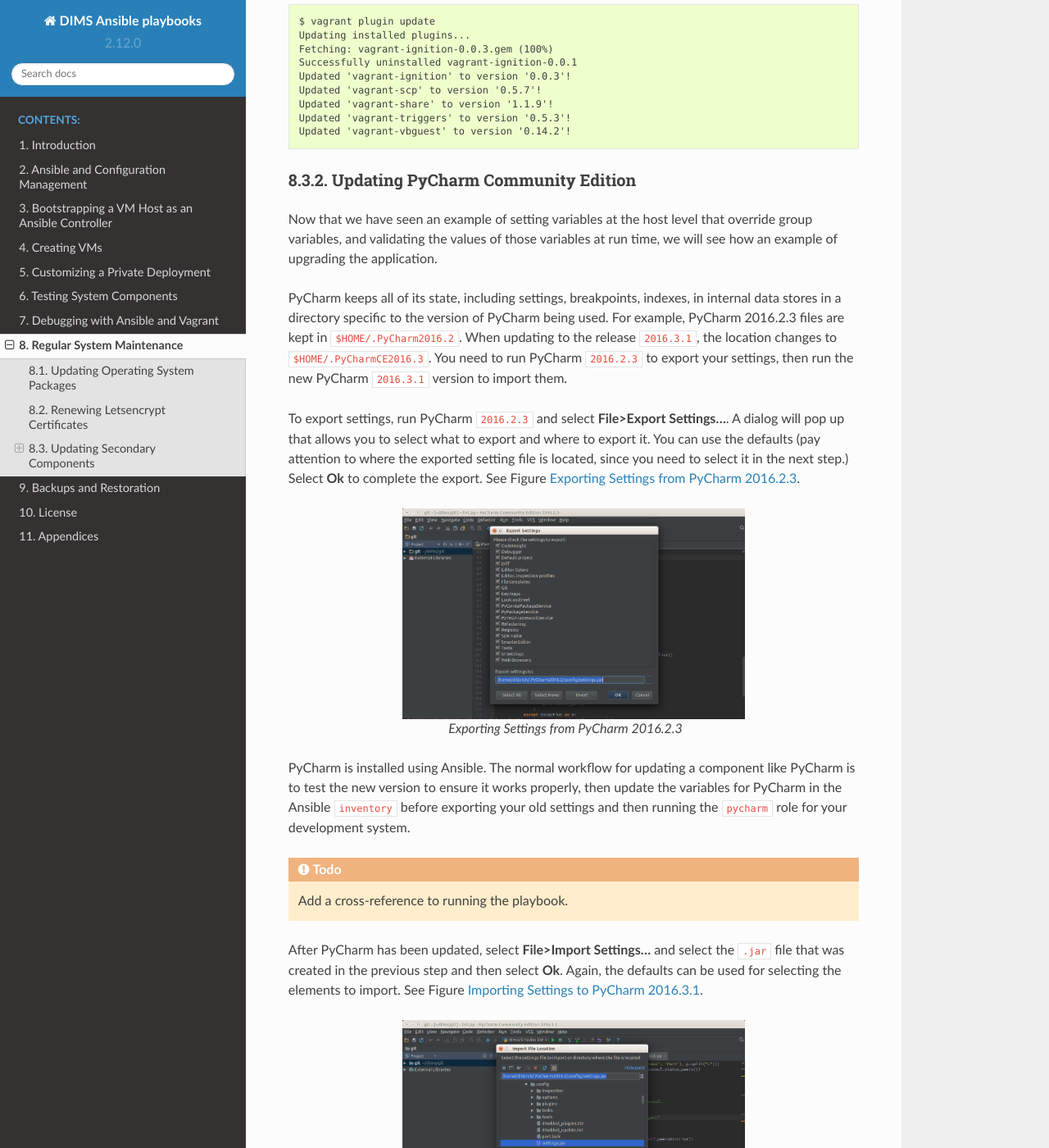
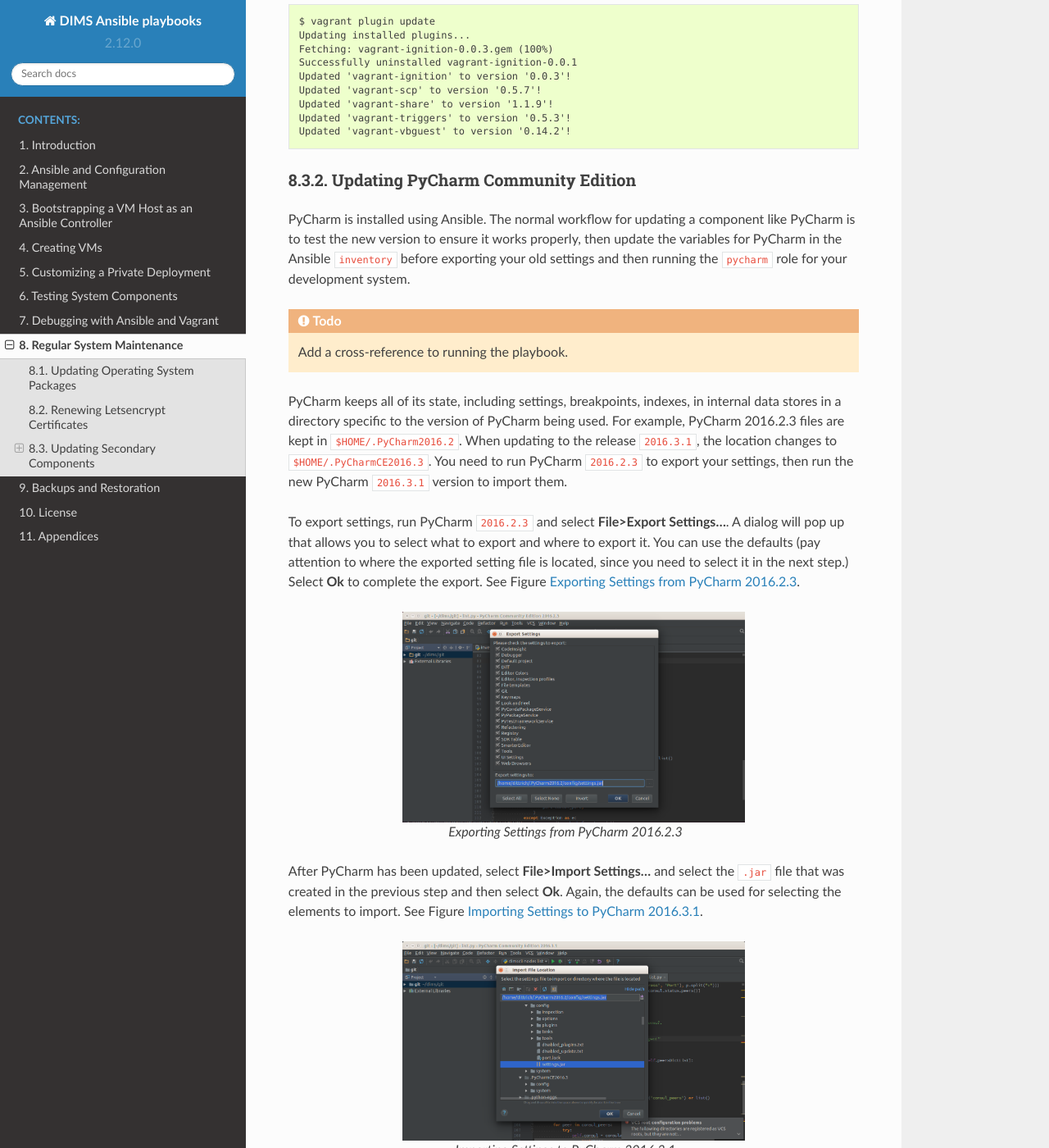
Before and after one commit to uw-dims/ansible-dims-playbooks, a Sphinx documentation site: the page built from docs/source/maintenance.rst, in a window 1280 px wide and 1400 px high, scrolled down 6848 px. Shown: the whole window at 82% size. Built offline with Sphinx 7.4.7 and the Read the Docs theme 2.0.0, drawn with Linux system fonts in a browser that asks for light colours.

Commit message:
Fix order of text in PyCharm update section

```diff
--- a/docs/source/maintenance.rst
+++ b/docs/source/maintenance.rst
@@ -435,9 +435,17 @@
 Updating PyCharm Community Edition
 ~~~~~~~~~~~~~~~~~~~~~~~~~~~~~~~~~~
 
-Now that we have seen an example of setting variables at the host level
-that override group variables, and validating the values of those variables
-at run time, we will see how an example of upgrading the application.
+PyCharm is installed using Ansible. The normal workflow for updating a component
+like PyCharm is to test the new version to ensure it works properly, then update
+the variables for PyCharm in the Ansible ``inventory`` before exporting your old
+settings and then running the ``pycharm`` role for your development system.
+
+.. TODO(dittrich): Add a cross-reference to running the playbook
+.. todo::
+
+    Add a cross-reference to running the playbook.
+
+..
 
 PyCharm keeps all of its state, including settings, breakpoints, indexes, in internal
 data stores in a directory specific to the version of PyCharm being used.  For example,
@@ -460,18 +468,6 @@
    :align: center
 
    Exporting Settings from PyCharm 2016.2.3
-
-..
-
-PyCharm is installed using Ansible. The normal workflow for updating a component
-like PyCharm is to test the new version to ensure it works properly, then update
-the variables for PyCharm in the Ansible ``inventory`` before exporting your old
-settings and then running the ``pycharm`` role for your development system.
-
-.. TODO(dittrich): Add a cross-reference to running the playbook
-.. todo::
-
-    Add a cross-reference to running the playbook.
 
 ..
 
```
